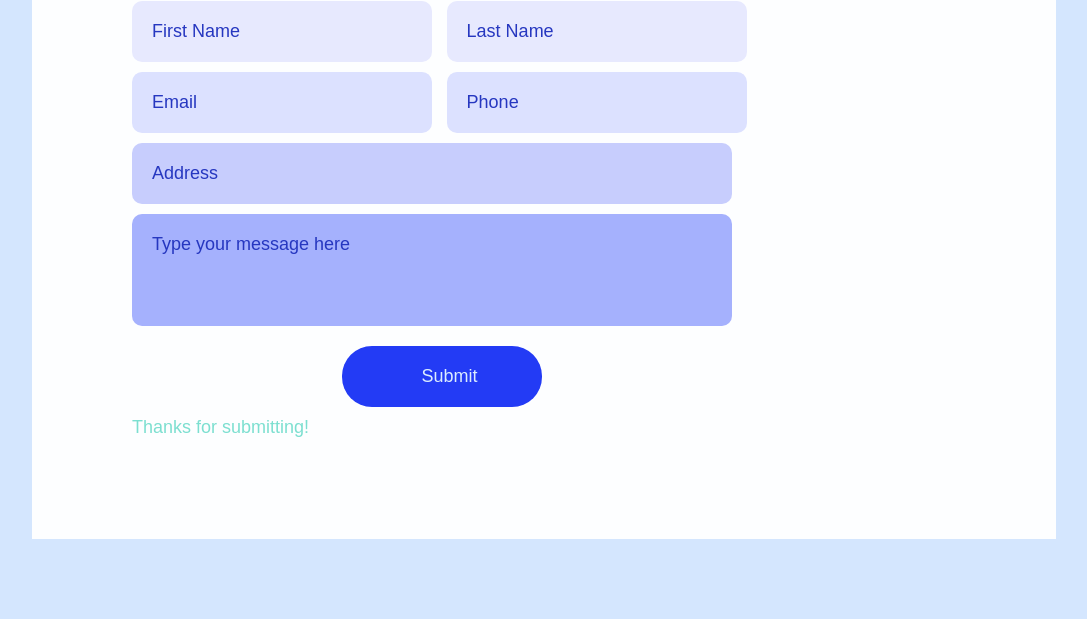
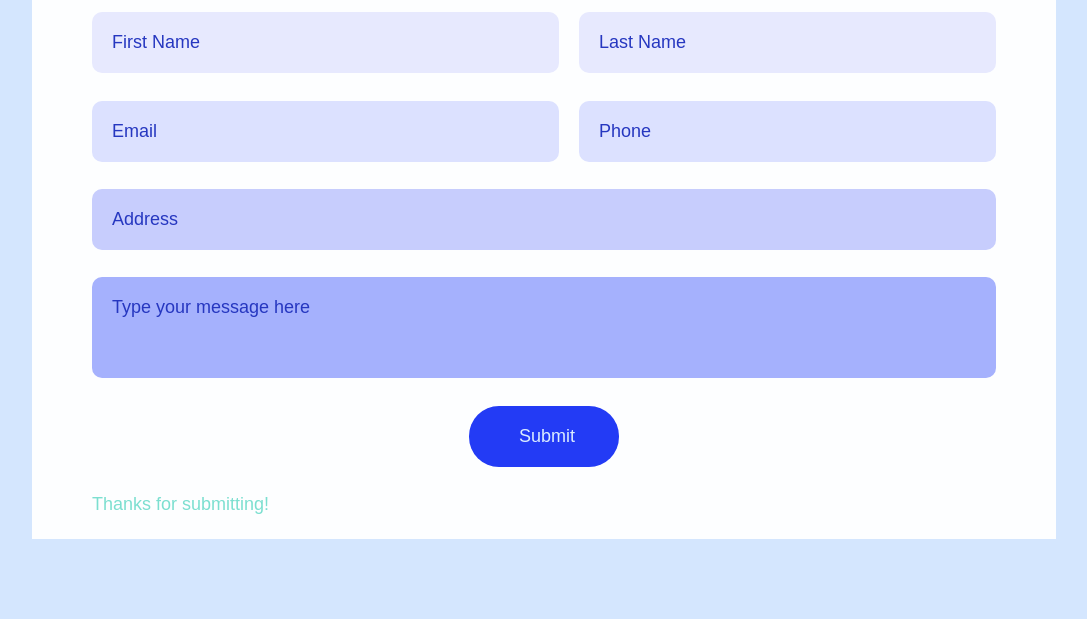
Before and after one commit to IevaBa/BitTest-SubmitFormDesign, a plain HTML site: page index.html in a window 1280 px wide. Shown: the part 181-800 px from the top of the page, without its empty margins (96-1183 px from the left). Drawn offline with Linux system fonts and the light colour scheme.

Commit message:
fixed layout

```diff
--- a/index.html
+++ b/index.html
@@ -9,28 +9,16 @@
     <link rel="stylesheet" href="style.css" />
   </head>
   <body>
-    <div class="body">
     <main class="main">
       <header class="header"><h1>Get In Touch</h1></header>
-        <div class="content">
-          <div class="row1">
       <div class="name first">First Name</div>
       <div class="name last">Last Name</div>
-          </div>
-          <div class="row2">
       <div class="email">Email</div>
       <div class="phone">Phone</div>
-          </div>
-          <div class="row3">
       <div class="address">Address</div>
-          </div>
-          <div class="row4">
       <div class="message">Type your message here</div>
-          </div>
-          <div class="submit"><div>Submit</div></div>
+      <div class="submit">Submit</div>
       <div class="submit_message">Thanks for submitting!</div>
-        </div>
     </main>
-    </div>
   </body>
 </html>
--- a/style.css
+++ b/style.css
@@ -6,9 +6,9 @@
 html {
   font-size: 62.5%;
 }
-.body {
-  display: flex;
-  flex-direction: column;
+body {
+  display: grid;
+  grid-template-columns: auto;
   justify-content: center;
   align-items: center;
   height: 100vh;
@@ -16,13 +16,10 @@ html {
   font-size: 1.8rem;
   font-family: Arial, Helvetica, sans-serif;
 }
-.body:before {
+body:before {
   content: "";
   background: #d4e6fe;
   position: absolute;
-  background-size: cover;
-  background-repeat: no-repeat;
-  background-position: bottom;
   top: 0;
   left: 0;
   bottom: 0;
@@ -30,56 +27,39 @@ html {
   z-index: -1;
 }
 .main {
-  display: flex;
-  flex-direction: column;
-  width: 80%;
-  height: 80%;
-  max-height: 80%;
+  display: grid;
+  grid-template-columns: auto;
+  width: 80vw;
+  height: 80vh;
   position: relative;
   color: #2637c0;
+  gap: 2rem;
+  padding: 2rem 6rem;
+  align-items: center;
+  overflow: scroll;
 }
 .main:before {
   content: "";
   background: #fdfeff;
   position: absolute;
-  background-size: cover;
-  background-position: center;
   top: 0;
   left: 0;
   bottom: 0;
   right: 0;
   z-index: -1;
 }
+.header {
+  grid-column: 1 / span2;
+}
 h1 {
   font-weight: lighter;
-  text-indent: 7rem;
   margin-top: 2rem;
-}
-.content {
-  display: grid;
-  grid-template-rows: 1fr 1fr 1fr 2fr;
-  row-gap: 1rem;
-  margin-top: 2rem;
-  padding: 2rem 10rem;
-  max-width: 80%;
-}
-.row1,
-.row2 {
-  display: grid;
-  grid-template-columns: auto auto;
-  column-gap: 1rem;
-  align-items: center;
-}
-.row3,
-.row4 {
-  display: grid;
 }
 .name,
 .email,
 .phone {
-  width: 30rem;
   border-radius: 1rem;
-  padding: 2rem 10rem 2rem 2rem;
+  padding: 2rem;
 }
 .name {
   background-color: #e7e9fe;
@@ -90,29 +70,27 @@ h1 {
 }
 .address,
 .message {
-  padding: 2rem 10rem 2rem 2rem;
   border-radius: 1rem;
-  width: 60rem;
+  grid-column: 1 / span2;
+  padding: 2rem;
 }
 .address {
-  display: grid;
   background-color: #c7cdfd;
 }
 .message {
   background-color: #a5b1fd;
-  padding-bottom: 5rem;
-  margin-bottom: 1rem;
+  padding-bottom: 6rem;
 }
 .submit {
-  display: block;
   background-color: #233bf5;
   color: #dbecff;
-  width: 20rem;
   justify-content: center;
-  padding: 2rem 8rem;
   border-radius: 3rem;
-  margin-top: 1rem;
-  margin: 0 auto;
+  grid-column: 1 / span2;
+  text-align: center;
+  padding: 2rem 5rem;
+  width: 15rem;
+  justify-self: center;
 }
 .submit_message {
   color: #7cdfd0;
```
Lines whose indentation alone changed are shown as unchanged.
